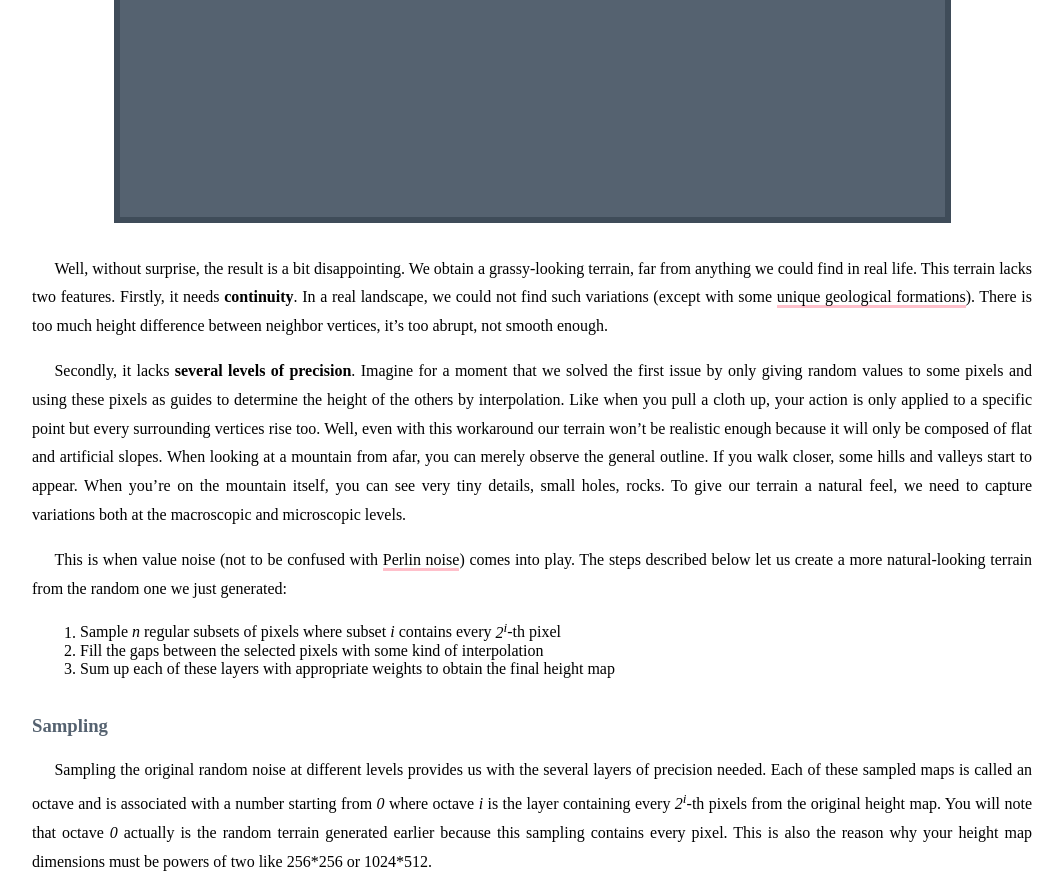
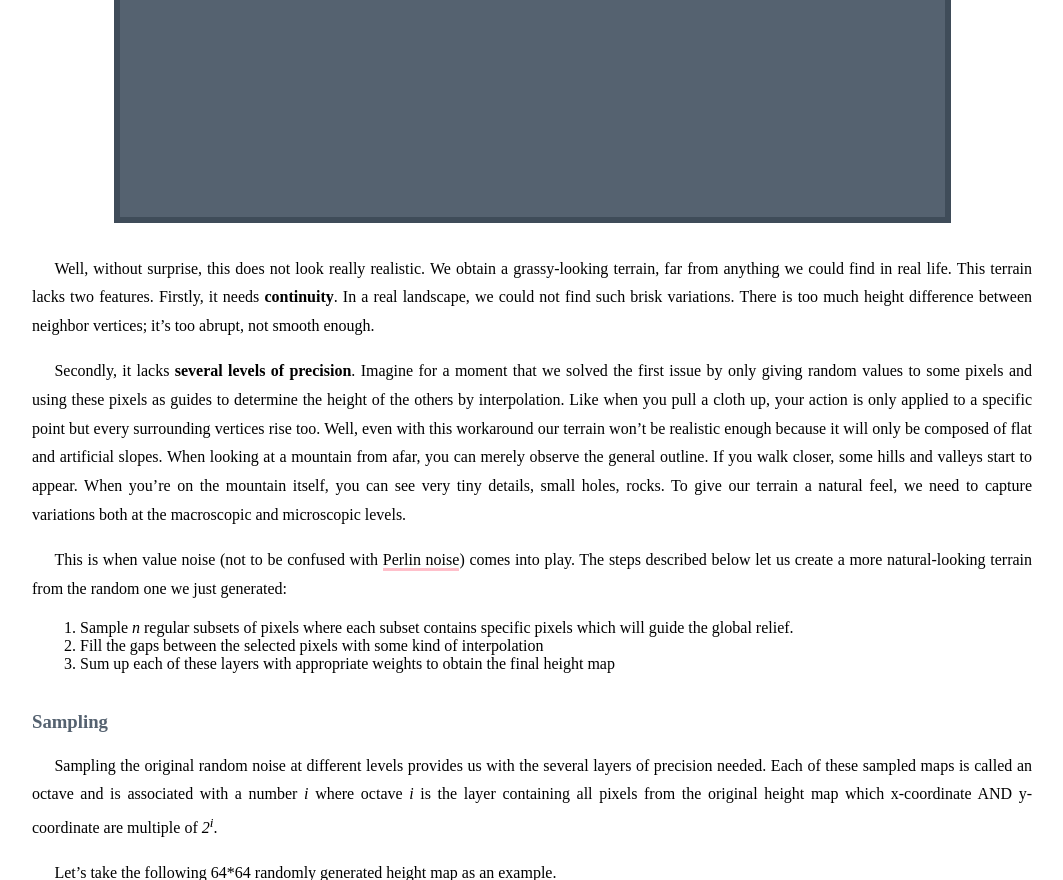
Before and after one commit to merwaaan/merwaaan.github.com, a Jekyll site: the page built from _posts/2012-05-10-generating-random-terrain-value-noise.md, in a window 1280 px wide and 1400 px high, scrolled down 1153 px, cut to the strip 0-880 px from the top of the window. Shown: the whole strip, without its empty margins (16-1079 px from the left). Built offline with Jekyll 4.4.1, drawn with Linux system fonts in a browser that asks for light colours; some web fonts are replaced; Markdown is read by kramdown in place of the engine named in the settings; some of the changed text lies outside the part shown.

Commit message:
Write the terrain article

```diff
--- a/_posts/2012-05-10-generating-random-terrain-value-noise.md
+++ b/_posts/2012-05-10-generating-random-terrain-value-noise.md
@@ -47,20 +47,18 @@
 those. For each grid value (or pixel), we assign a random real number
 between *0* and *1*. If you click on the dark box below, you will see
 both the generated height map and the corresponding terrain (please be
-patient, the 3D terrain generation may freeze your browser for several
+patient if the 3D terrain generation freezes your browser for several
 seconds, sorry about that!).
 
 <div class="try" id="try1">
 </div>
 
-Well, without surprise, the result is a bit disappointing. We obtain a
-grassy-looking terrain, far from anything we could find in real
+Well, without surprise, this does not look really realistic. We obtain
+a grassy-looking terrain, far from anything we could find in real
 life. This terrain lacks two features. Firstly, it needs
-**continuity**. In a real landscape, we could not find such variations
-(except with some [unique geological
-formations](http://en.wikipedia.org/wiki/Giant's_Causeway)). There is
-too much height difference between neighbor vertices, it's too abrupt,
-not smooth enough.
+**continuity**. In a real landscape, we could not find such brisk
+variations. There is too much height difference between neighbor
+vertices; it's too abrupt, not smooth enough.
 
 Secondly, it lacks **several levels of precision**. Imagine for a
 moment that we solved the first issue by only giving random values to
@@ -81,8 +79,8 @@
 described below let us create a more natural-looking terrain from
 the random one we just generated:
 
-1. Sample *n* regular subsets of pixels where subset *i* contains
-every *2<sup>i</sup>*-th pixel
+1. Sample *n* regular subsets of pixels where each subset contains
+specific pixels which will guide the global relief.
 
 2. Fill the gaps between the selected pixels with some kind of
 interpolation
@@ -94,30 +92,33 @@
 
 Sampling the original random noise at different levels provides us
 with the several layers of precision needed.  Each of these sampled
-maps is called an octave and is associated with a number starting from
-*0* where octave *i* is the layer containing every *2<sup>i</sup>*-th
-pixels from the original height map. You will note that octave *0*
-actually is the random terrain generated earlier because this sampling
-contains every pixel. This is also the reason why your height map
-dimensions must be powers of two like 256\*256 or 1024\*512.
+maps is called an octave and is associated with a number *i* where
+octave *i* is the layer containing all pixels from the original height
+map which x-coordinate AND y-coordinate are multiple of
+*2<sup>i</sup>*.
 
 Let's take the following 64\*64 randomly generated height map as an
 example.
 
 ![](/images/octave_base.png)
 
-As stated before, the octave *0* is the original image, so let's
-compute octave *1*. Only one in *2<sup>1</sup> = 2* pixels is kept.
+Note that octave *0* actually is the random noise as it contains every
+pixel since all coordinates are multiple of *2<sup>0</sup> = 1*.
+
+Let's compute octave *1*: only the pixels at valid coordinates (in
+red) are kept and the yellow color represents an absence of value.
 
 ![](/images/octave_1.png)
 ![](/images/octave_1b.png)
 
-For octave 2, only one in *2<sup>2</sup> = 4* pixels is kept.
+For octave 2, there are less grid cells and of course they are larger.
+we remark that the sampled pixels form a grid.
 
 ![](/images/octave_2.png)
 ![](/images/octave_2b.png)
 
-For octave 3, only one in *2<sup>3</sup> = 8* pixels is kept, and so on...
+We can continue with octave 3. The yellow space is growing and the
+gist of the next step will be to fill these empty zones.
 
 ![](/images/octave_3.png)
 ![](/images/octave_3b.png)
@@ -193,21 +194,21 @@
 ### Summing up
 
 Let's summarize. From a unique random noise, we created octaves by
-regularly sampling pixels and we filled the voids in these using
-interpolation. The last step is to merge the octaves into a final
+regularly sampling pixels and we filled the voids between these using
+interpolation. The last step is to merge the octaves into the final
 height map.
 
 It's rather straightforward to assume that the octave with the highest
 granularity is going to help define the global relief whereas the one
 with the smallest will only influe on small local details. The first
-intuition naturally is to average the height of the pixel from each
+intuition naturally is to average the heights of the pixel from each
 octave. In the following equation *F<sub>x,y</sub>* is the height of
 the pixel at coordinates (*x*, *y*) in the final height map,
 *O<sub>i</sub>(x,y)* is the height of the same pixel in the *i*-th
 octave :
 
 <div class="maths">
-F<sub>x,y</sub> = ( O<sub>0</sub>(x,y) + O<sub>1</sub>(x,y) + ... + O<sub>k</sub>(x,y) ) / (k + 1)
+F<sub>x,y</sub> = ( O<sub>0</sub>(x,y) + ... + O<sub>k</sub>(x,y) ) / (k + 1)
 </div>
 
 The sum of all heights is normalized so that the final height value
@@ -231,46 +232,47 @@
 W<sub>7</sub> = 0.55<sup>0</sup> = 1
 </div>
 
-The merge formula becomes :
+With the weighting function *W*, the merge formula becomes:
 
 <div class="maths">
-F<sub>x,y</sub> = ( O<sub>0</sub>(x,y) * W(0) + O<sub>1</sub>(x,y) * W(1) + ... + O<sub>k</sub>(x,y) * W(k) ) / ( W(0) + ... + W(k))
+F<sub>x,y</sub> = ( O<sub>0</sub>(x,y) * W(0) + ... + O<sub>k</sub>(x,y) * W(k) ) / ( W(0) + ... + W(k))
 </div>
 
-Note that the normalization part has changed to accomodate the various weights applied.
+Note that the normalization part has changed to accomodate the different weights applied.
 
-Here is
+Here is the JavaScript version of the merging process.
 
 {% highlight javascript %}
 function valueNoise(x, y, k, source) {
 
    // Compute the height of pixel (x,y) in octaves 0 to k.
    var octaves = [source[x][y]];
-   for(var i = 1; i < k; ++i)
-		octaves.push = octave(x, y, i, source);
+   for(var i = 1; i <= k; ++i)
+		octaves[i] = octave(x, y, i, source);
 
-   //
+   // Reverse the order of the octaves so that the higher
+   // is added first.
    octaves.reverse();
 
    // Start by adding the full height of the pixel from
-   // the last octave.
-   var height = octaves[octaves.length - 1];
-   var amplitude = 1;
-   var sumAmplitude = amplitude;
+   // the higher octave.
+   var height = octaves[0];
+   var weight = 1;
+   var sumWeight = weight;
 
    // Describes the drop-off of influence with each layer.
    var persistence = 0.55;
 
-   for(var i = octaves.length - 2; i >= 0; --i) {
+   for(var i = 1; i <= k ; ++i) {
 
       // Decrease the influence of the current octave.
-      amplitude = Math.pow(persistence, i);
+      weight = Math.pow(persistence, i);
 
       // Add the weighted height of the pixel to the
       // final height map.
-      height += octaves[i] * amplitude;
+      height += octaves[i] * weight;
 
-      sumAmplitude += amplitude;
+      sumWeight += weight;
    }
 
    // Normalize the height.
```
Also changed, not shown: images/octave_1b.png, images/octave_2b.png, images/octave_3b.png.
